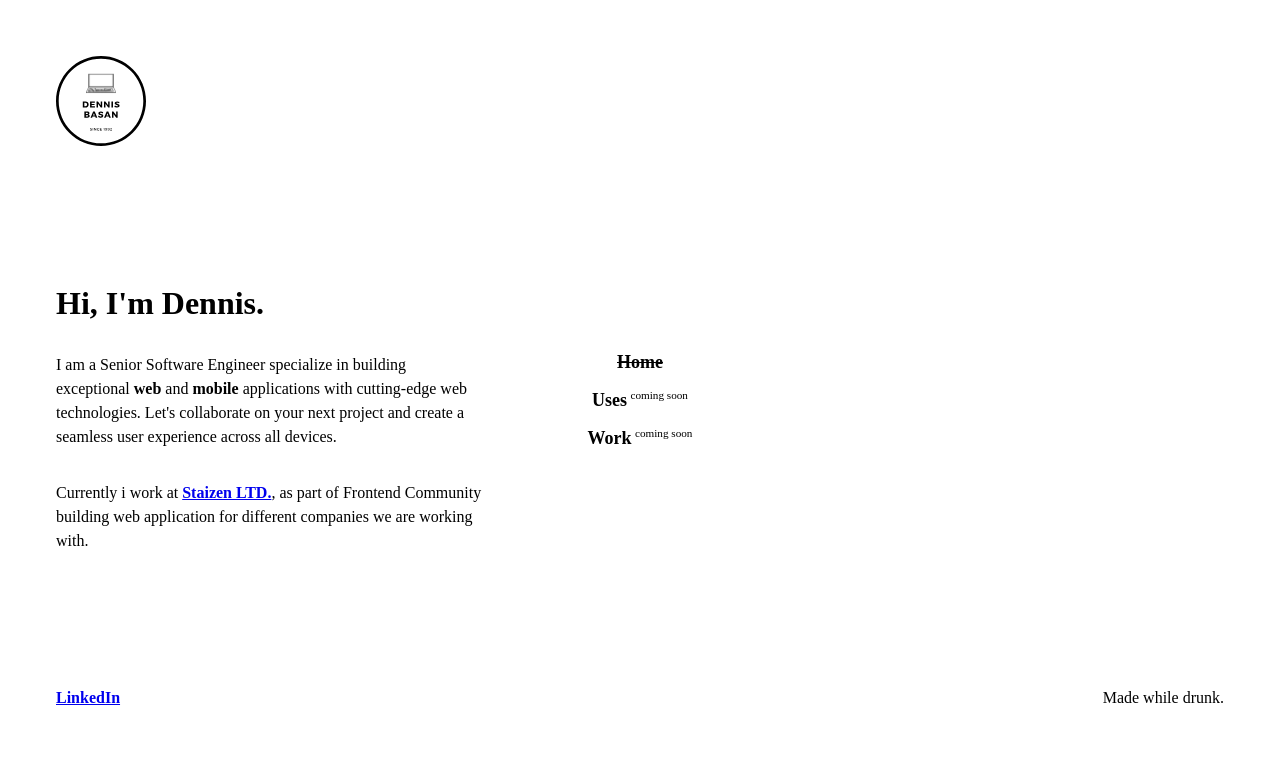
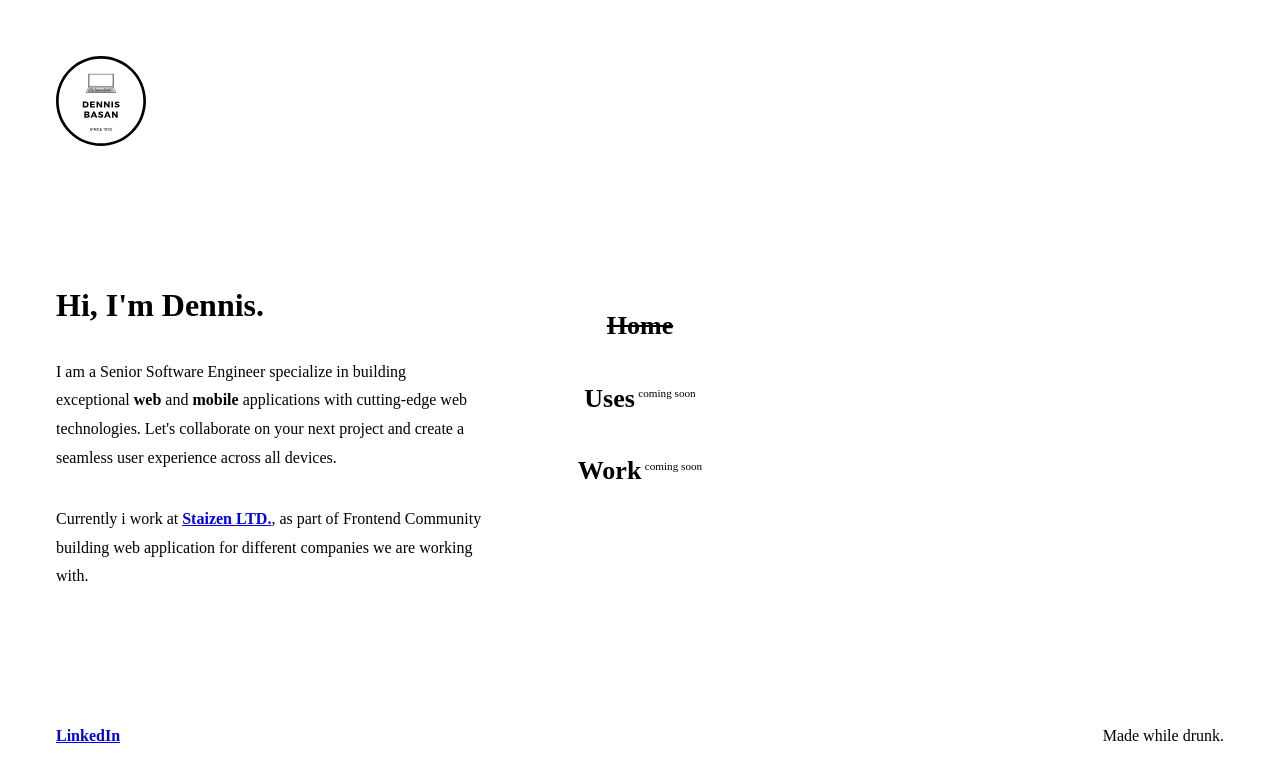
Before and after one commit to d3bn/portfolio-app, a React (Vite) app: page / in a window 1280 px wide. Both pictures are taken after a click on the button 1209 px from the left and 103 px from the top of the page. Shown: the top 782 px of the page. Built offline with nearby package versions, Linux system fonts and the light colour scheme; the HTML template or start-up script is replaced by a standard one.

Commit message:
feat: update styling for menu, home and providers

```diff
--- a/src/components/menu/menu-item.tsx
+++ b/src/components/menu/menu-item.tsx
@@ -11,29 +11,37 @@ function MenuItem({ menu }: MenuItemProps): JSX.Element {
   const location = useLocation();
 
   return (
-    <li css={wrapperItemCss}>
+    <li css={[linkCss(menu.disabled ?? false), wrapperItemCss]}>
+      {menu.disabled || menu.link === undefined ? (
+        <span aria-disabled={menu.disabled}>
+          {menu.name}
+          <small css={disabledTextCss}>coming soon</small>
+        </span>
+      ) : (
         <NavLink
-        to={menu.link ?? ""}
-        css={[linkCss(menu.disabled ?? false), location.pathname === menu.link ? activeMenuCss : ""]}
-        aria-disabled={menu.disabled}
+          to={menu.link}
+          css={location.pathname === menu.link ? activeMenuCss : ""}
         >
           {menu.name}
-        {menu.disabled && <small css={disabledTextCss}>coming soon</small>}
         </NavLink>
+      )}
     </li>
   );
 }
 
 const wrapperItemCss = css`
-  padding: 0.5em;
+  line-height: 4em;
 `;
 
 const linkCss = (disabled: boolean) => css`
-  color: var(${disabled ? '--disabled-color': '--black-color'});
+  > * {
+    color: var(${disabled ? "--disabled-color" : "--black-color"});
     text-decoration: none;
     transition: color 0.4s ease;
-  font-size: 18px;
+    font-size: 26px;
     font-weight: 600;
+    cursor: ${disabled ? "not-allowed" : "pointer"};
+  }
 `;
 
 const activeMenuCss = css`
--- a/src/components/menu/menu.tsx
+++ b/src/components/menu/menu.tsx
@@ -124,7 +124,7 @@ const menuWrapperCss = (isMenuOpen: boolean) => css`
   align-items: center;
   justify-content: center;
   background: var(--overlay-color);
-  border-radius: 0 35% 0 0;
+  border-radius: 0 50% 0 0;
   transition: all 0.4s ease;
 `;
 
--- a/src/main.css
+++ b/src/main.css
@@ -1,12 +1,12 @@
 :root {
   --primary-color: none;
-  --overlay-color: rgba(206, 206, 206, 0.7);
+  --overlay-color: rgba(238, 238, 238, 0.9);
   --menu-speed: 0.75s;
   --light-text-color: #444;
+  --dark-text-color: #eeeeee;
   --disabled-color: #504f4f;
   --black-color: #000;
   --white-color: #fff;
-  --hero-color: black;
 }
 
 html {
--- a/src/pages/home.tsx
+++ b/src/pages/home.tsx
@@ -30,7 +30,7 @@ function Home() {
 const wrapperCss = css`
   display: flex;
   flex-direction: column;
-  line-height: 1.5em;
+  line-height: 1.8em;
 
   @media (min-width: 1024px) {
     width: calc(100vw / 3);
--- a/src/providers/app-provider.tsx
+++ b/src/providers/app-provider.tsx
@@ -23,7 +23,13 @@ const containerCss = css`
   height: 100%;
 
   > * {
-    margin: 3em;
+    margin: 2em;
+  }
+
+  @media (min-width: 1024px) {
+    > * {
+      margin: 3em;
+    }
   }
 `;
 
--- a/src/providers/loading-provider.tsx
+++ b/src/providers/loading-provider.tsx
@@ -3,18 +3,7 @@ import { Outlet } from "react-router-dom";
 
 function LoadingProvider() {
   return (
-    <Suspense
-      fallback={
-        <div
-          style={{
-            opacity: 0,
-            transition: "opacity 0.3s ease-in-out"
-          }}
-        >
-          Loading...
-        </div>
-      }
-    >
+    <Suspense fallback={<>Loading...</>}>
       <Outlet />
     </Suspense>
   );
```
Also changed, not shown: 1 other file (tests, documents, lock files or other folders). Lines whose indentation alone changed are shown as unchanged.
